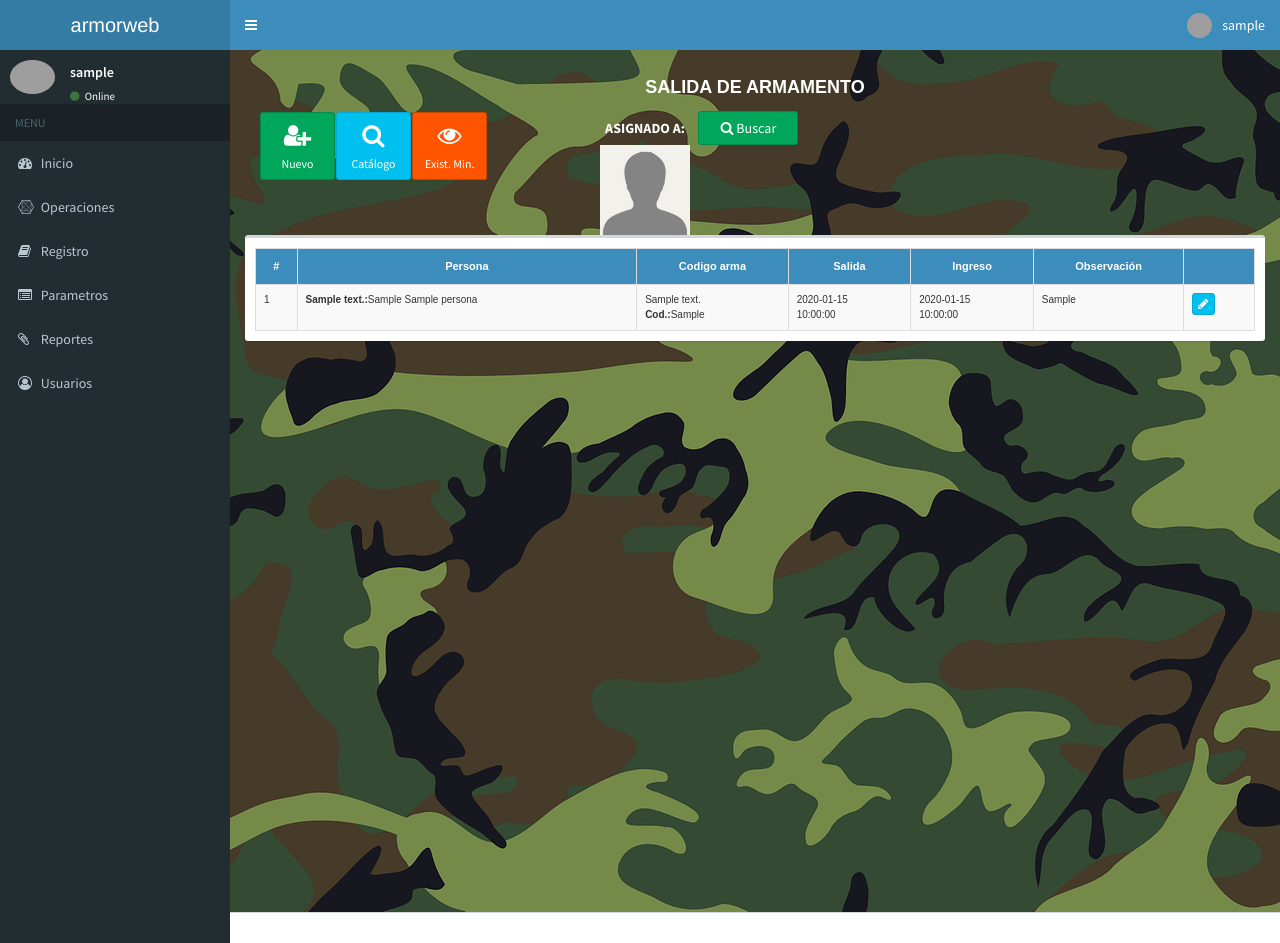
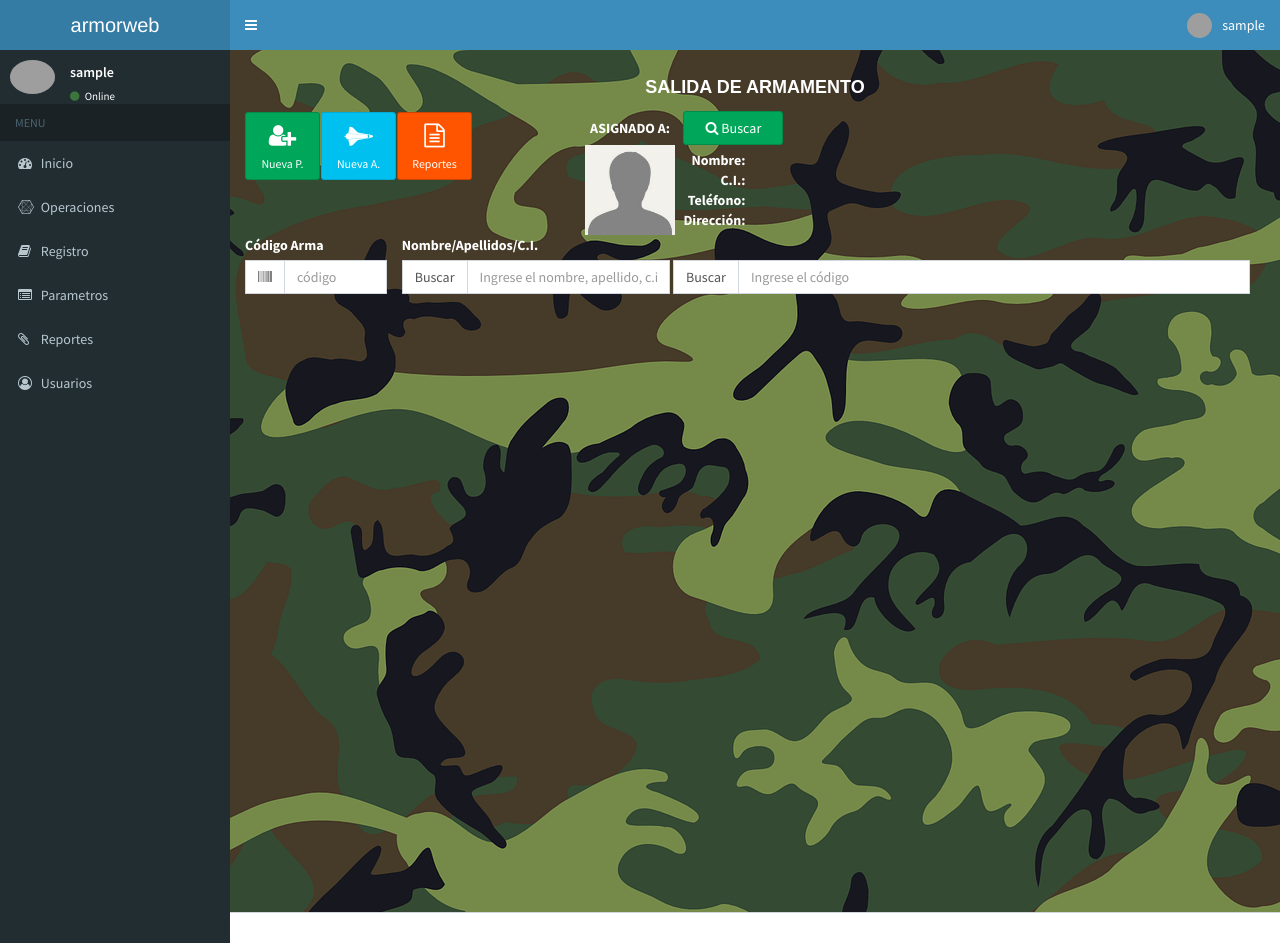
Before and after one commit to BitXad/armorweb, a CodeIgniter app: page /armorweb/index.php/salida_armamento/index in a window 1280 px wide. Run offline with CodeIgniter, Linux system fonts and the light colour scheme; the visitor is signed in with stand-in values (Sample User, id 1); tables that the repository leaves empty hold one stand-in row (values such as "Sample post"); grey boxes are pictures that could not be loaded.

Commit message:
12.11.2021 salidas falta; arma estado

```diff
--- a/application/controllers/Salida_armamento.php
+++ b/application/controllers/Salida_armamento.php
@@ -27,101 +27,18 @@ class Salida_armamento extends CI_Controller{
         $this->load->view('layouts/main',$data);
     }
 
-    /*
-     * Adding a new registro
-     */
-    function add()
+    function buscar_porcodigo()
     {
-        if(isset($_POST) && count($_POST) > 0)
-        {
-            $params = array(
-				'persona_id' => $this->input->post('persona_id'),
-				'arma_id' => $this->input->post('arma_id'),
-				'registro_fechasalida' => $this->input->post('registro_fechasalida'),
-				'registro_horasalida' => $this->input->post('registro_horasalida'),
-				'registro_fechaingreso' => $this->input->post('registro_fechaingreso'),
-				'registro_horaingreso' => $this->input->post('registro_horaingreso'),
-				'registro_observacion' => $this->input->post('registro_observacion'),
-            );
+        $codigo = $this->input->post('codigo');
+        $this->load->model('Arma_model');
+        $arma = $this->Arma_model->getarma_porcodigo($codigo);
 
-            $registro_id = $this->Salida_armamento_model->add_registro($params);
-            redirect('registro/index');
+        if (sizeof($arma)>0){ //si encontro el producto por el codigo de producto
+            echo json_encode($arma);
+        }else{
+            echo json_encode("no");
         }
-        else
-        {
-			$this->load->model('Persona_model');
-			$data['all_persona'] = $this->Persona_model->get_all_persona();
 
-			$this->load->model('Arma_model');
-			$data['all_arma'] = $this->Arma_model->get_all_arma();
-
-            $data['_view'] = 'registro/add';
-            $this->load->view('layouts/main',$data);
-        }
-    }
-
-    /*
-     * Editing a registro
-     */
-    function edit($registro_id)
-    {
-        // check if the registro exists before trying to edit it
-        $data['registro'] = $this->Salida_armamento_model->get_registro($registro_id);
-
-        if(isset($data['registro']['registro_id']))
-        {
-            if(isset($_POST) && count($_POST) > 0)
-            {
-                $params = array(
-					'persona_id' => $this->input->post('persona_id'),
-					'arma_id' => $this->input->post('arma_id'),
-					'registro_fechasalida' => $this->input->post('registro_fechasalida'),
-					'registro_horasalida' => $this->input->post('registro_horasalida'),
-					'registro_fechaingreso' => $this->input->post('registro_fechaingreso'),
-					'registro_horaingreso' => $this->input->post('registro_horaingreso'),
-					'registro_observacion' => $this->input->post('registro_observacion'),
-                );
-
-                $this->Salida_armamento_model->update_registro($registro_id,$params);
-                redirect('registro/index');
-            }
-            else
-            {
-				$this->load->model('Persona_model');
-				$data['all_persona'] = $this->Persona_model->get_all_persona();
-
-				$this->load->model('Arma_model');
-				$data['all_arma'] = $this->Arma_model->get_all_arma();
-
-                $data['_view'] = 'registro/edit';
-                $this->load->view('layouts/main',$data);
-            }
-        }
-        else
-            show_error('The registro you are trying to edit does not exist.');
-    }
-
-    /*
-     * Deleting registro
-     */
-    function remove($registro_id)
-    {
-        $registro = $this->Salida_armamento_model->get_registro($registro_id);
-
-        // check if the registro exists before trying to delete it
-        if(isset($registro['registro_id']))
-        {
-            $this->Salida_armamento_model->delete_registro($registro_id);
-            redirect('registro/index');
-        }
-        else
-            show_error('The registro you are trying to delete does not exist.');
-    }
-
-    function buscar_personas(){
-        $parametro = $this->input->post("parametro");
-        $lista = $this->Persona_model->buscar_personas($parametro);
-        echo json_encode($lista);
     }
 
 }
--- a/application/views/salida_armamento/index.php
+++ b/application/views/salida_armamento/index.php
@@ -16,15 +16,15 @@
     <font size='4' face='Arial' class="color_fff"><b>SALIDA DE ARMAMENTO</b></font>
 </div>
 
-<div class="col-md-4">
+<div class="col-md-4" style="padding: 0px">
     <div class="box-tools" style="display: flex">
-        <a style="width: 75px; margin-right: 1px; margin-top: 1px" href="<?php echo site_url('persona/add'); ?>" target="_blank" class="btn btn-success btn-foursquarexs" title="Registrar nueva Persona"><font size="5"><span class="fa fa-user-plus"></span></font><br><small>Nuevo</small></a>
-        <a style="width: 75px; margin-right: 1px; margin-top: 1px" onclick="modalcatalogo()" class="btn btn-info btn-foursquarexs" title="Catalogo de Productos" ><font size="5"><span class="fa fa-search"></span></font><br><small>Catálogo</small></a>
-        <a style="width: 75px; margin-right: 1px; margin-top: 1px" href="<?php echo site_url('producto/existenciaminima'); ?>" target="_blank" class="btn btn-soundcloud btn-foursquarexs" title="Productos con existencia mínima" ><font size="5"><span class="fa fa-eye"></span></font><br><small>Exist. Min.</small></a>
+        <a style="width: 75px; margin-right: 1px; margin-top: 1px" href="<?php echo site_url('persona/add'); ?>" target="_blank" class="btn btn-success btn-foursquarexs" title="Registrar nueva Persona"><font size="5"><span class="fa fa-user-plus"></span></font><br><small>Nueva P.</small></a>
+        <a style="width: 75px; margin-right: 1px; margin-top: 1px"href="<?php echo site_url('arma/add'); ?>" target="_blank" class="btn btn-info btn-foursquarexs" title="Registrar nueva Arma" ><font size="5"><span class="fa fa-space-shuttle"></span></font><br><small>Nueva A.</small></a>
+        <a style="width: 75px; margin-right: 1px; margin-top: 1px" href="<?php echo site_url('#'); ?>" target="_blank" class="btn btn-soundcloud btn-foursquarexs" title="Productos con existencia mínima" ><font size="5"><span class="fa fa-file-text-o"></span></font><br><small>Reportes</small></a>
         <!--<a style="width: 75px; margin-right: 1px; margin-top: 1px" data-toggle="modal" data-target="#modalprecio" class="btn btn-soundcloud btn-foursquarexs" title="Codigo de Barras" ><font size="5"><span class="fa fa-barcode"></span></font><br><small>Cod. Barras</small></a>-->
     </div>
 </div>
-<div class="col-md-8">
+<div class="col-md-8" style="padding: 0px">
     <table>
         <tr>
             <td class="text-center text-bold color_fff">ASIGNADO A:</td>
@@ -38,38 +38,78 @@
         <tr>
             <td>
                 <span id="lafoto">
-                    <?php echo "<img src='".site_url()."/resources/images/personas/default.jpg' width='90' height='90'"; ?>
+                    <?php echo "<img src='".site_url()."/resources/images/personas/default.jpg' width='90' height='90' >"; ?>
                 </span>
             </td>
             <td>&nbsp;&nbsp;&nbsp;</td>
             <td>
-                <table>
+                <table class="color_fff">
                     <tr>
-                        <td><span id=""></span></td>
-                        <td><span id=""></span></td>
+                        <td class="text-right"><span class="text-bold">Nombre:</span></td>
+                        <td>&nbsp;&nbsp;</td>
+                        <td><span id="elnombre"></span></td>
                     </tr>
                     <tr>
-                        <td><span id=""></span></td>
-                        <td><span id=""></span></td>
+                        <td class="text-right"><span class="text-bold">C.I.:</span></td>
+                        <td>&nbsp;&nbsp;</td>
+                        <td><span id="elci"></span></td>
                     </tr>
                     <tr>
-                        <td><span id=""></span></td>
-                        <td><span id=""></span></td>
+                        <td class="text-right"><span class="text-bold">Teléfono:</span></td>
+                        <td>&nbsp;&nbsp;</td>
+                        <td><span id="eltelefono"></span></td>
                     </tr>
                     <tr>
-                        <td><span id=""></span></td>
-                        <td><span id=""></span></td>
+                        <td class="text-right"><span class="text-bold">Dirección:</span></td>
+                        <td>&nbsp;&nbsp;</td>
+                        <td><span id="ladireccion"></span></td>
                     </tr>
                 </table>
             </td>
         </tr>
     </table>
 </div>
+<div class="col-md-5" style="padding: 0px">
+    <div class="col-md-4" style="padding: 0px">
+        <label for="codigo_arma" class="control-label color_fff">Código Arma</label>
+        <div class="input-group">
+            <span class="input-group-addon">
+                <i class="fa fa-barcode"></i>
+            </span>
+            <input type="text" name="codigo" id="codigo" class="form-control" placeholder="código" onkeyup="validarcodigo(event)">
+        </div>
+    </div>
+    <div class="col-md-8" style="padding-right: 0px">
+        <label for="nombre_persona" class="control-label color_fff">Nombre/Apellidos/C.I.</label>
+        <div class="input-group">
+            <span class="input-group-addon" onclick="ocultar_busqueda();">
+                Buscar
+            </span>
+            <input id="filtrar" type="text" class="form-control" placeholder="Ingrese el nombre, apellido, c.i..." onkeypress="validar(event,4)">
+        </div>
+    </div>
+    <div class="col-md-12" style="padding: 0px">
+        <span id="resultadosalida"></span>
+    </div>
+</div>
+<div class="col-md-7" style="padding: 0px">
+    <div class="col-md-12" style="padding-left: 3px">
+        <label for="nombre_persona" class="control-label color_fff">&nbsp;</label>
+        <div class="input-group">
+            <span class="input-group-addon" onclick="ocultar_busqueda();">
+                Buscar
+            </span>
+                <input id="filtrar" type="text" class="form-control" placeholder="Ingrese el código"">
+        </div>
+    </div>
+</div>
 
 
 
 
-<!------------------------ INICIO modal para Seleccionar a un cliente ------------------->
+
+
+<!------------------------ INICIO modal para Seleccionar a una persona ------------------->
 <div class="modal fade" id="modalbuscarpersona" tabindex="-1" role="dialog" aria-labelledby="modalbuscarpersonalabel">
     <div class="modal-dialog" role="document">
         <br><br>
@@ -101,101 +141,4 @@
         </div>
     </div>
 </div>
-<!------------------------ FIN modal para Seleccionar a un cliente ------------------->
-
-
-
-
-
-
-
-
-
-
-
-
-
-
-
-
-
-
-
-
-
-
-
-
-
-
-
-
-
-
-
-
-
-
-
-
-
-
-
-
-
-
-
-
-
-
-
-<div class="row">
-    <div class="col-md-12">
-        <div class="box">
-            <div class="box-body">
-                <table class="table table-striped" id="mitabla">
-                    <thead>
-                        <tr>
-                            <th>#</th>
-                            <th>Persona</th>
-                            <th>Codigo arma</th>
-                            <!-- <th>Fecha de salida</th> -->
-                            <th>Salida</th><!-- Fecha y hora de Salida -->
-                            <!-- <th>Fecha de ingreso</th> -->
-                            <th>Ingreso</th><!-- Fecha y hora de ingreso -->
-                            <th>Observaci&oacute;n</th>
-                            <th></th>
-                        </tr>
-                    </thead>
-                    <tbody class="buscar">
-                        <?php $i=1;
-                            foreach($registro as $r){
-                        ?>
-                        <tr>
-                            <td><?= $i ?></td>
-                            <td><b><?= $r['tipo_descripcion'] ?>:</b><?= $r['persona_apellido']; ?> <?= $r['persona_nombre']; ?></td>
-                            <td><?= $r['tipoarma_descripcion'] ?><br>
-                                <b>Cod.:</b><?php echo $r['arma_codigo']; ?>
-                            </td>
-                            <td>
-                                <?= $r['registro_fechasalida']; ?><br>
-                                <?= $r['registro_horasalida']; ?>
-                            </td>
-                            <td>
-                                <?php echo $r['registro_fechaingreso']; ?><br>
-                                <?php echo $r['registro_horaingreso']; ?>
-                            </td>
-                            <td><?php echo $r['registro_observacion']; ?></td>
-                            <td>
-                                <a href="<?php echo site_url('registro/edit/'.$r['registro_id']); ?>" class="btn btn-info btn-xs" title="Editar"><span class="fa fa-pencil"></span></a>
-                            </td>
-                        </tr>
-                        <?php $i++;
-                        } ?>
-                    </tbody>
-                </table>
-
-            </div>
-        </div>
-    </div>
-</div>
+<!------------------------ FIN modal para Seleccionar a una persona ------------------->
--- a/resources/js/salida_arm.js
+++ b/resources/js/salida_arm.js
@@ -57,15 +57,97 @@ function tablarepersona(){
 }
 
 function repopersona(persona){
+    var base_url = document.getElementById('base_url').value;
     $("#lapersona_id").val(persona['persona_id']);
-    $("#cliente_nombre").val(cliente_nombre);
+    $("#lafoto").html("<img src='"+base_url+"/resources/images/personas/"+persona['persona_foto']+"' width='90' height='90' >");
+    $("#elnombre").html(persona['grado_descripcion']+" "+persona['persona_apellido']+" "+persona['persona_nombre']);
+    $("#elci").html(persona['persona_ci']);
+    $("#eltelefono").html(persona['persona_telefono']+" - "+persona['persona_celular']);
+    $("#ladireccion").html(persona['persona_direccion']);
     $("#buscar_lapersona").val("");
     $("#tablarepersona").html("");
     $('#modalbuscarpersona').modal('hide');
 }
 
+function validarcodigo(e){
+    tecla = (document.all) ? e.keyCode : e.which;
+    if (tecla==13){
+        buscarcodigo_arma();
+    }
+}
+
+function buscarcodigo_arma(){
+    var base_url = document.getElementById('base_url').value;
+    var controlador = base_url+'salida_armamento/buscar_porcodigo';
+    var codigo = document.getElementById('codigo').value;
+    document.getElementById('oculto').style.display = 'block'; //mostrar el bloque del loader
+
+    $.ajax({url: controlador,
+           type:"POST",
+           data:{codigo:codigo},
+           success:function(respuesta){
+               res = JSON.parse(respuesta);
+                    if (res.length>0){
+
+                         if (res[0].existencia > 0){
+
+                            if (res[0].producto_codigobarra == codigo){
+                                factor = 1;
+                                precio = res[0].producto_precio;
+                                factor_nombre = "";
+                            }
+
+                            if (res[0].producto_codigofactor == codigo){
+                                factor = res[0].producto_factor;
+                                precio = res[0].producto_preciofactor;
+                                factor_nombre = "producto_factor";
+                            }
 
 
+                            //html = "<input type='text' value='"+factor+"' id='select_factor"+res[0].producto_id+"' title='select_factor"+res[0].producto_id+"'>"
+
+                            precio_unidad = precio; //res[0]["producto_precio"];
+
+                            html = "";
+                            html += "   <select class='btn btn-facebook' style='font-size:12px; font-family: Arial; padding:0; background: black;' id='select_factor"+res[0]["producto_id"]+"' name='select_factor"+res[0]["producto_id"]+"' onchange='mostrar_saldo("+JSON.stringify(res[0])+")'>";
+                            html += "       <option value='"+factor_nombre+"'>";
+                            html += "           "+res[0]["producto_unidad"]+" "+res[0]["moneda_descripcion"]+": "+precio_unidad.fixed(2)+"";
+                            html += "       </option>";
+                            html += "       </select>";
+
+                            $("#selector").html(html);
+
+                            ingresorapidojs2(factor, res[0]);
+                            //ingresorapidojs(factor,res[0]);
+                         }
+                         else{
+                             alert('No existe la cantidad requerida en inventario...!');
+                         }
+
+                     }
+                     else {alert('El producto no se encuentra registrado con el código especificado...!!'); }
+
+           },
+           error:function(respuesta){
+               alert('ERROR: no existe el producto con el codigo seleccionado o no tiene existencia en inventario...!!');
+
+               $("#codigo").select();
+
+           },
+            complete: function (respuesta) {
+               if (respuesta==null){
+                    alert('El producto no se encuentra registrado o se encuentra agostado en inventario..!!!');
+                }
+             document.getElementById('oculto').style.display = 'none'; //ocultar el bloque del loader
+              $("#codigo").select();
+
+            }
+        });
+
+
+    document.getElementById('oculto').style.display = 'none'; //ocultar el bloque del loader
+
+}
 
 
 
```
Also changed, not shown: application/controllers/Arma.php (+5 -4 lines), application/models/Arma_model.php (+22 -0 lines), application/views/arma/add.php (+15 -0 lines).
